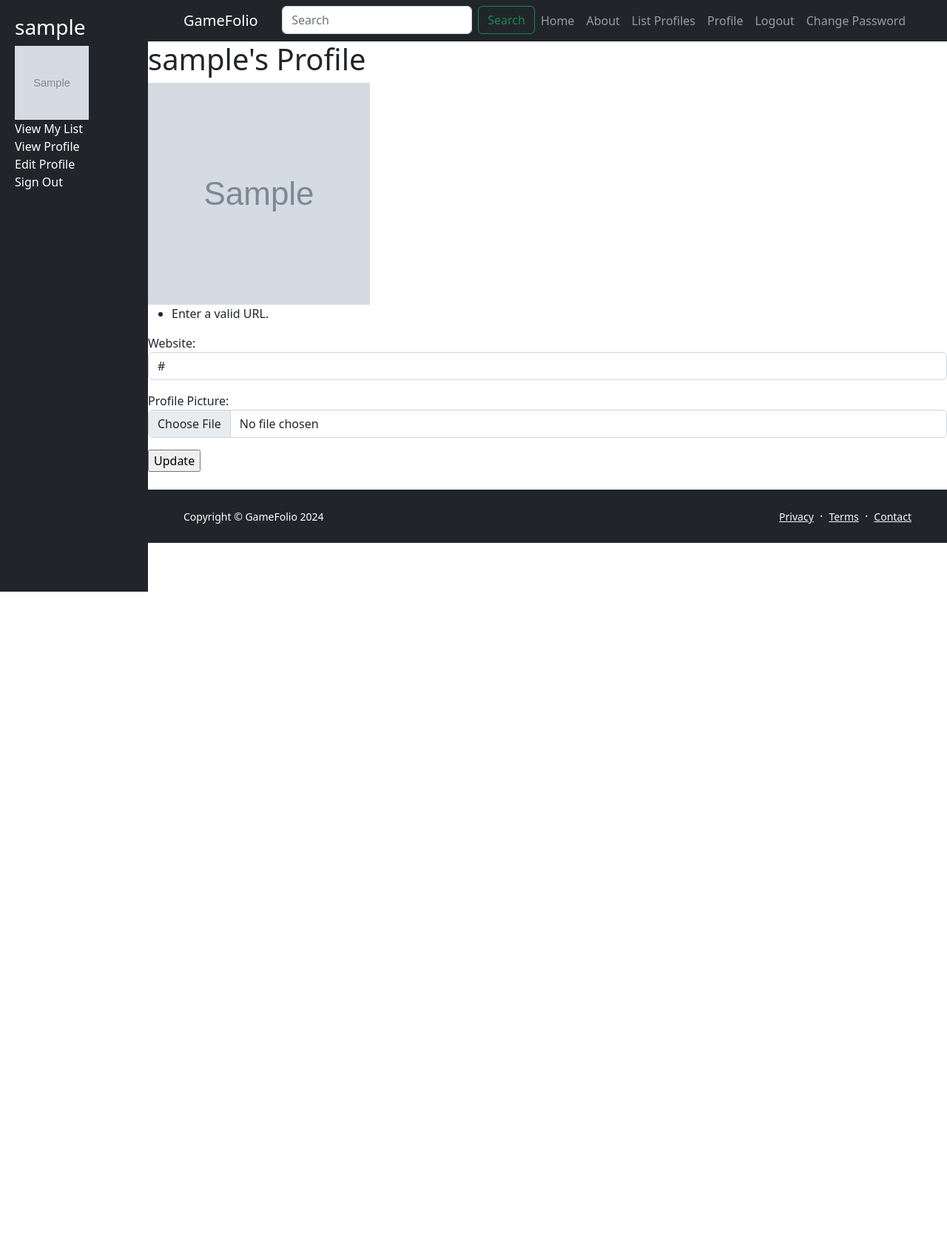
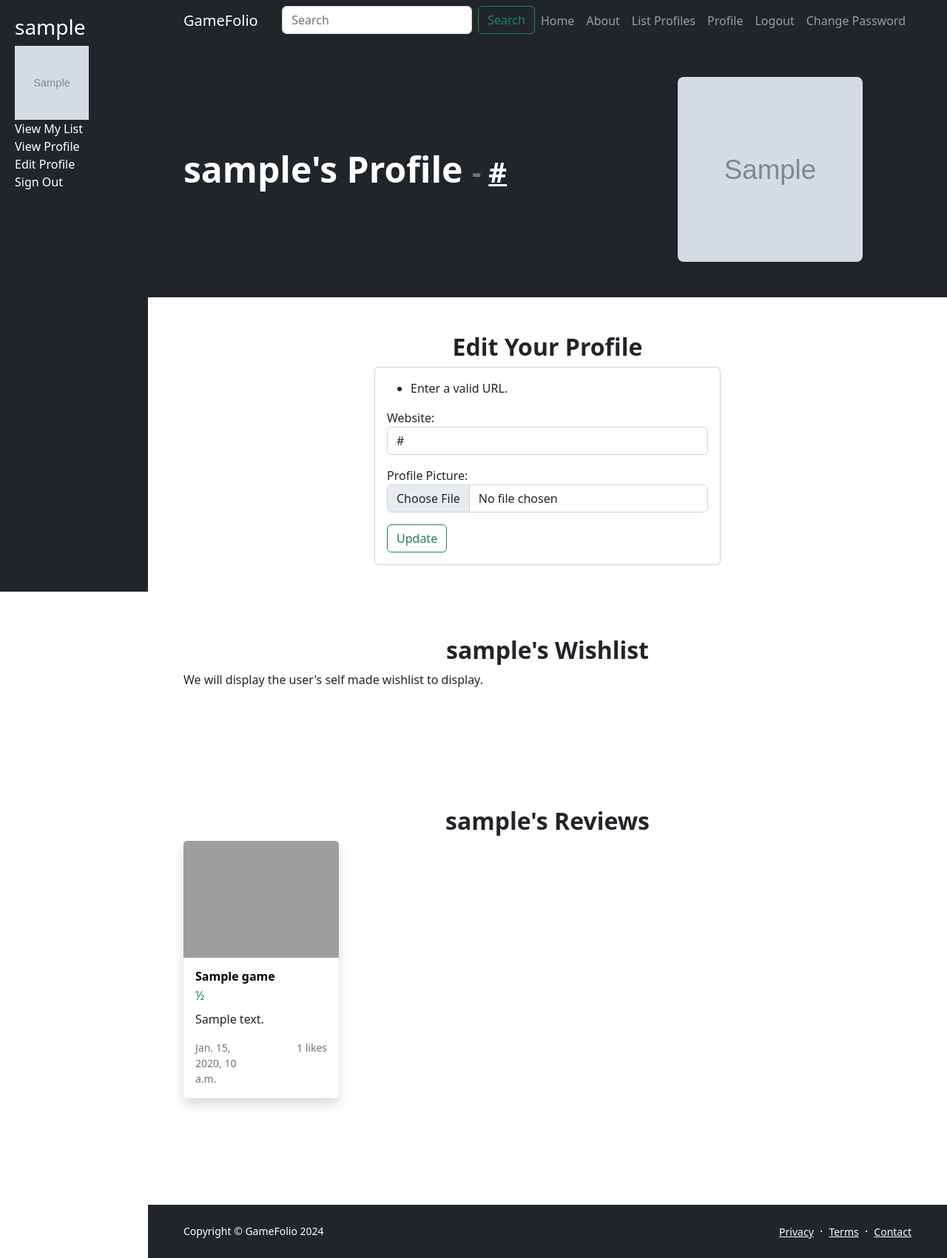
Before and after one commit to dhdylanhuang/gamefolio, a Django app: a page that uses templates/gamefolio_app/profile.html in a window 1280 px wide. Shown: the whole page at 74% size. Before the commit the page ends 800 px from the top, so only its background shows below. Run offline with Django 3.2, Linux system fonts and the light colour scheme; a user stored in the database is signed in; tables that the repository leaves empty hold one stand-in row (values such as "Sample post"); grey boxes marked "Sample" are stand-in pictures; some libraries are stand-ins or nearby versions; grey boxes are pictures that could not be loaded.

Commit message:
Improved profile viewing

```diff
--- a/templates/gamefolio_app/profile.html
+++ b/templates/gamefolio_app/profile.html
@@ -1,29 +1,116 @@
 {% extends 'gamefolio_app/base.html' %}
+{% load tags %}
 
 {% block title_block %}
     Profile for {{ selected_user.username }}
 {% endblock %}
 
 {% block body_block %}
-    <div>
-        <h1>{{ selected_user.username }}'s Profile</h1>
+<header class="bg-dark py-0">
+    <div class="container px-5">
+        <div class="row gx-5 align-items-center justify-content-center">
+            <div class="col-lg-8 col-xl-7 col-xxl-6">
+                <div class="my-5 text-center text-xl-start">
+                    <h1 class="display-5 fw-bolder text-white mb-2">
+                        {{ selected_user.username }}'s Profile
+                        {% if user_profile.website %}
+                            <small class="text-muted" style="font-size: 80%;"> - <a href="{{ user_profile.website }}" class="text-white">{{ user_profile.website }}</a></small>
+                        {% endif %}
+                    </h1>
+                </div>
+            </div>
+            <div class="col-xl-5 col-xxl-6 d-none d-xl-block text-center">
+                <img class="header-image-fixed rounded-3 my-5" src="{{ MEDIA_URL }}{{ user_profile.picture }}" style="width: 250px; height: 250px;" alt="{{ selected_user.username }}'s profile image" />
+            </div>
+        </div>
     </div>
-    <div>
-        <img src="{{ MEDIA_URL }}{{ user_profile.picture }}" width="300" height="300" alt="{{ selected_user.username }}'s profile image" />
-        <br />
-        <div>
-            {% if selected_user == user %}
-                <form method="post" action="." enctype="multipart/form-data">
-                    {% csrf_token %}
-                    {{ form.as_p }}
-                    <input type="submit" value="Update" />
-                </form>
+</header>
+
+{% if selected_user == user %}
+<section class="py-5">
+    <div class="container px-5 my-0">
+        <div class="row gx-5 justify-content-center">
+            <div class="col-lg-8 col-xl-6">
+                <div class="text-center">
+                    <h2 class="fw-bolder">Edit Your Profile</h2>
+                </div>
+            </div>
+        </div>
+        <div class="row gx-5 d-flex justify-content-left">
+            <div class="col-md-6 offset-md-3">
+                <div class="card">
+                    <div class="card-body">
+                            <form method="post" action="." enctype="multipart/form-data">
+                                {% csrf_token %}
+                                {{ form.as_p }}
+                                <button type="submit" class="btn btn-outline-success">Update</button>
+                            </form>
+                    </div>
+                </div>
+            </div>
+        </div>
+    </div>
+</section>
+{% endif %}
+
+
+<section class="py-5">
+    <div class="container px-5 my-0">
+        <div class="row gx-5 justify-content-center">
+            <div class="col-lg-8 col-xl-6">
+                <div class="text-center">
+                    <h2 class="fw-bolder">{{ selected_user.username }}'s Wishlist</h2>
+                </div>
+            </div>
+        </div>
+        <div class="row gx-5 d-flex justify-content-left">
+            <p>We will display the user's self made wishlist to display.</p>
+        </div>
+    </div>
+</section>
+
+<!-- Reviews -->
+<section class="py-5">
+    <div class="container px-5 my-5">
+        <div class="row gx-5 justify-content-center">
+            <div class="col-lg-8 col-xl-6">
+                <div class="text-center">
+                    <h2 class="fw-bolder">{{ selected_user.username }}'s Reviews</h2>
+                </div>
+            </div>
+        </div>
+        <div class="row gx-5">
+            {% if user_reviews %}
+                {% for review in user_reviews %}
+                    <div class="col-lg-3 mb-4">
+                        <div class="card h-100 border-0 shadow">
+                            <img class="card-img-top game-review-image" src="{% get_image review.game "cover_big" %}" alt="{{ review.game.title }} thumbnail" />
+                            <div class="card-body p-3">
+                                <div class="row align-items-center">
+                                    <div class="col-md-8">
+                                        <div class="row-2">
+                                            <h6 class="mb-1 fw-semibold text-truncate"><a class="game-review-link" href="#!">{{ review.game.title }}</a></h6>
+                                            <div style="color: #198754">{{ review.get_rating_display }}</div>
+                                        </div>
+                                    </div>
+                                </div>
+                                <div class="row mt-2">
+                                    <div>{{ review.content|truncatechars:80 }}</div>
+                                </div>
+                                <div class="small row mt-3">
+                                    <div class="col-6 text-muted">{{ review.datePosted }}</div>
+                                    <div class="col-6 text-muted text-end">{{ review.likes }} likes</div>
+                                </div>
+                            </div>
+                        </div>
+                    </div>
+                {% endfor %}
             {% else %}
-                <p>
-                    <strong>Website:</strong>
-                    <a href="{{ user_profile.website }}">{{ user_profile.website }}</a>
-                </p>
+                <p>No reviews available.</p>
             {% endif %}
         </div>
     </div>
+</section>
+
+
 {% endblock %}
```
